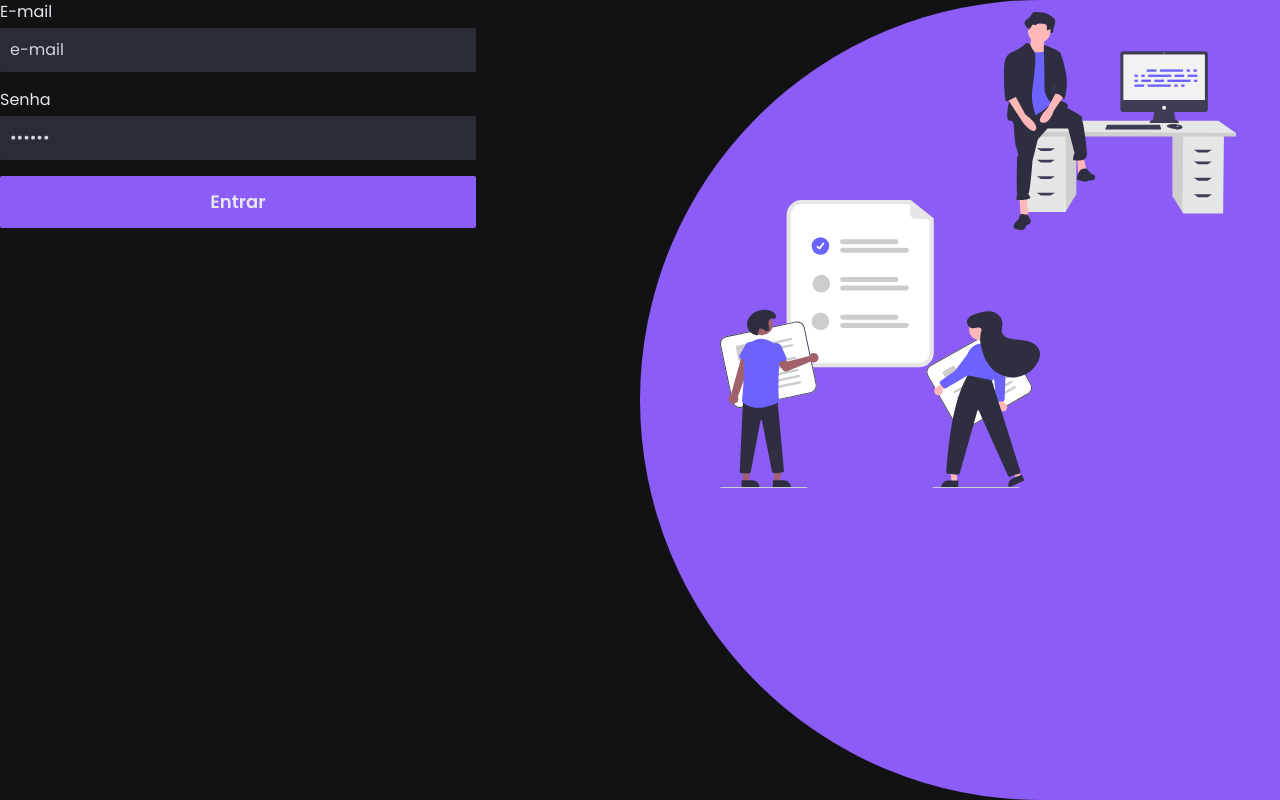
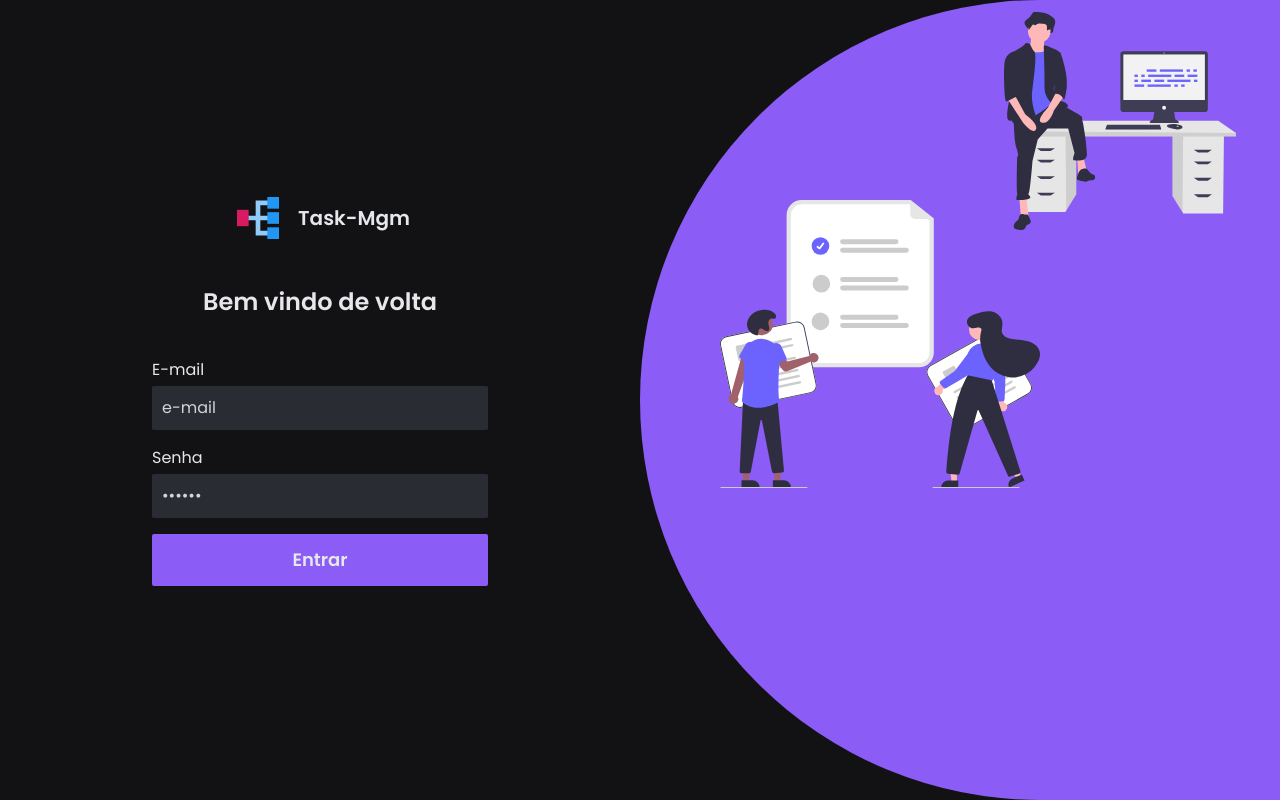
Before and after one commit to thg-nunes/task-managment-frontend, a Next.js app: page /login in a window 1280 px wide. Built offline with nearby package versions, Linux system fonts and the light colour scheme.

Commit message:
feat: continua implementação da tela de login

```diff
--- a/package.json
+++ b/package.json
@@ -18,6 +18,7 @@
     "react": "^18",
     "react-dom": "^18",
     "react-hook-form": "^7.52.1",
+    "react-icons": "^5.2.1",
     "yup": "^1.4.0"
   },
   "devDependencies": {
--- a/src/app/(pages)/(free_access)/login/page.tsx
+++ b/src/app/(pages)/(free_access)/login/page.tsx
@@ -1,5 +1,6 @@
 import Image from 'next/image'
 import type { Metadata } from 'next'
+import { FcParallelTasks } from 'react-icons/fc'
 
 import { SignInForm } from './form'
 
@@ -11,7 +12,14 @@ export const metadata: Metadata = {
 export default function SignIn() {
   return (
     <div className="grid grid-cols-2">
-      <SignInForm />
+      <section className="flex flex-col items-center justify-center space-y-10">
+        <div className="flex items-center gap-3">
+          <FcParallelTasks className="size-14" />
+          <p className="font-semibold md:text-xl">Task-Mgm</p>
+        </div>
+        <h2 className="font-semibold md:text-2xl">Bem vindo de volta</h2>
+        <SignInForm />
+      </section>
       <section className="grid h-screen w-full rounded-l-full bg-violet-500 md:grid-cols-2 md:grid-rows-4">
         <Image
           width={232}
```
Also changed, not shown: 1 other file (tests, documents, lock files or other folders).
